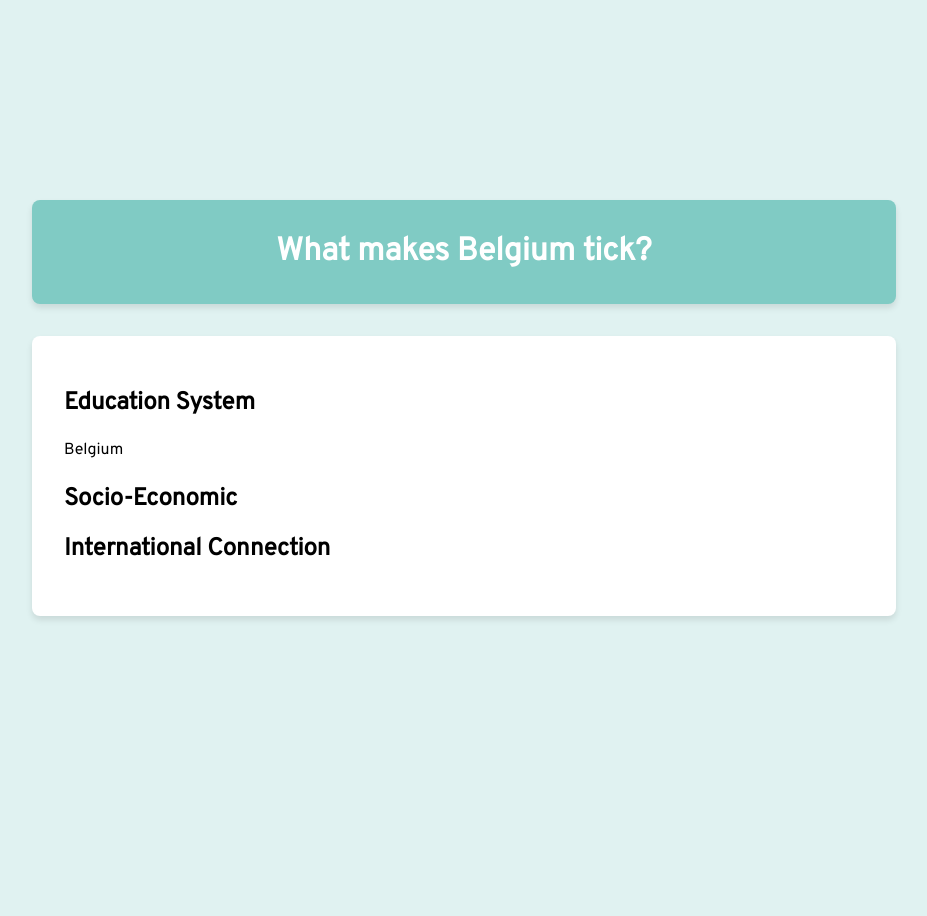
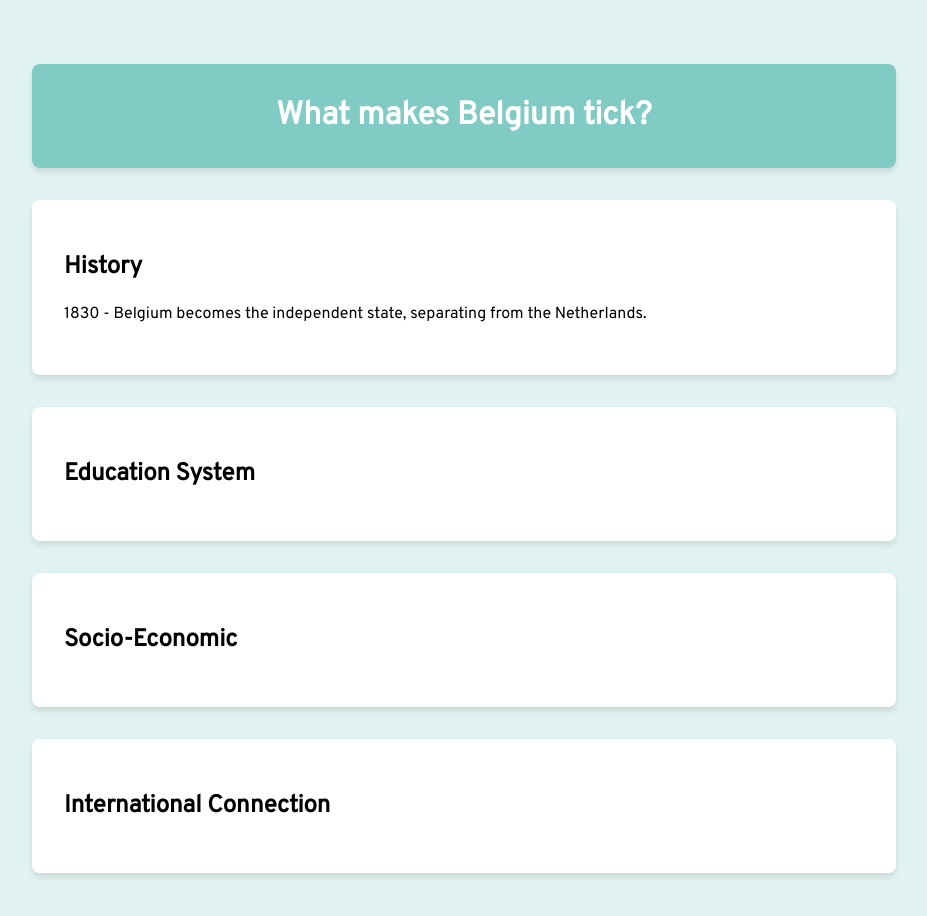
Before and after one commit to RDMillen/ree, a plain HTML site: page index.html in a window 1280 px wide. Shown: the whole page, without its empty margins (176-1103 px from the left). Before the commit the page ends 800 px from the top, so only its background shows below. Drawn offline with Linux system fonts and the light colour scheme.

Commit message:
Additional content, test commit.

```diff
--- a/index.html
+++ b/index.html
@@ -19,9 +19,18 @@
     </header>
 
     <div class="bio">
+      <h2>History</h2>
+      <p>1830 - Belgium becomes the independent state, separating from the Netherlands. </p>
+    </div>
+
+    <div class="bio">
       <h2>Education System</h2>
-        <p>Belgium</p>
+        <p></p>
+    </div>
+    <div class="bio">
       <h2>Socio-Economic</h2>
+    </div>
+    <div class="bio">
       <h2>International Connection</h2>
     </div>
 
```
